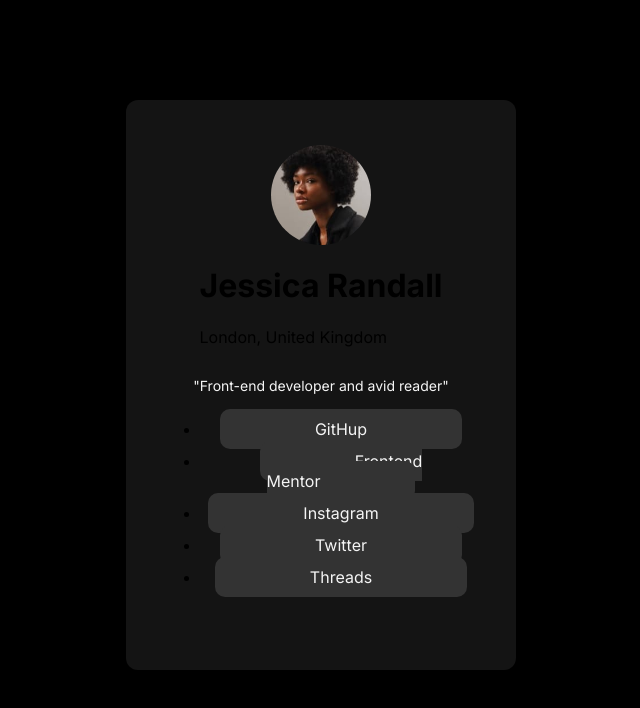
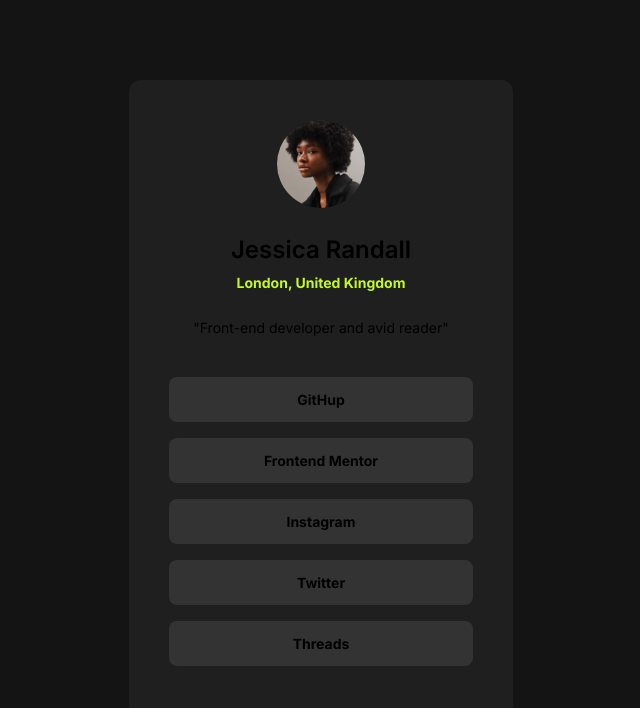
Before and after one commit to Hasani-Sediqa/frontendmentor-challengs, a plain HTML site: page social-links-profile/index.html in a window 1280 px wide. Shown: the whole page, without its empty margins (319-959 px from the left). Drawn offline with Linux system fonts and the light colour scheme.

Commit message:
Update style.css

```diff
--- a/social-links-profile/style.css
+++ b/social-links-profile/style.css
@@ -1,6 +1,6 @@
 @import url('https://fonts.googleapis.com/css2?family=Figtree:ital,wght@0,300..900;1,300..900&family=Inter:ital,opsz,wght@0,14..32,100..900;1,14..32,100..900&display=swap');
 
-
+/*
 body{
   display: flex;
   flex-direction: column;
@@ -90,4 +90,122 @@ width: 100px;
    .social-links a{
     padding: 8px 75px;
    }
+}*/
+
+:root {
+  --color-green: hsl(75, 94%, 57%);
+  --color-grey-700: hsl(0, 0%, 20%);
+  --color-grey-800: hsl(0, 0%, 12%);
+  --color-grey-900: hsl(0, 0%, 8%);
 }
+
+*{
+  box-sizing: border-box;
+  padding: 0;
+  margin: 0;
+}
+
+body{
+  background:var(--color-grey-900) ;
+  height: 100vh;
+  /*Layout*/
+  display: flex;
+  align-items: center;
+  justify-content: center;
+}
+
+.card{
+  background:var(--color-grey-800) ;
+  border-radius: 0.750rem;
+  min-width: 327px;
+  padding: 1.5rem;
+/*Typography */
+font-family: "Inter", sans-serif;
+font-size: 0.875rem;
+font-weight: 400;
+line-height: 150%;
+ /*Layout*/
+  display: flex;
+  flex-direction: column;
+  align-items: center;
+  gap: 1.5rem;
+}
+
+.img-card{
+width: 5.5rem;
+ height: 5.5rem;
+ border-radius: 100%;
+}
+
+.header{
+  display: flex;
+  align-items: center;
+  flex-direction: column;
+  gap: 0.25rem;
+}
+
+.card .title{
+  font-size: 1.5rem;
+  font-weight: 600;
+  line-height: 150%;
+}
+
+.sub-title{
+  font-weight: 700;
+    color: var(--color-green);
+}
+
+.social-links{
+  display: flex;
+  flex-direction: column;
+  text-align: center;
+  margin: 15px;
+  gap: 12px;
+}
+
+.social-links {
+ display: flex;
+ flex-direction: column;
+ gap: 1rem;
+ list-style: none;
+ width: 100%;
+
+}
+
+a.btn{
+  display: block;
+  padding:0.75rem 0 ;
+  color: inherit;
+    text-align: center;
+    text-decoration: none;
+}
+
+.btn-dark{
+  background-color:var(--color-grey-700) ;
+  font-weight: 700;
+  border-radius: 0.5rem;
+}
+.btn-dark:hover {
+  background-color: var(--color-green);
+  color: var(--color-grey-700);
+}
+a.btn:hover {
+  cursor: pointer;
+}
+
+/*Tablet*/
+
+@media screen and (min-width: 768px) and (max-width: 1023px) {
+  .card {
+      padding: 2.5rem;
+      min-width: 456px;
+  }
+}
+
+/* Desktops */
+@media screen and (min-width: 1024px) {
+  .card {
+      padding: 2.5rem;
+      min-width: 384px;
+  }
+}
```
